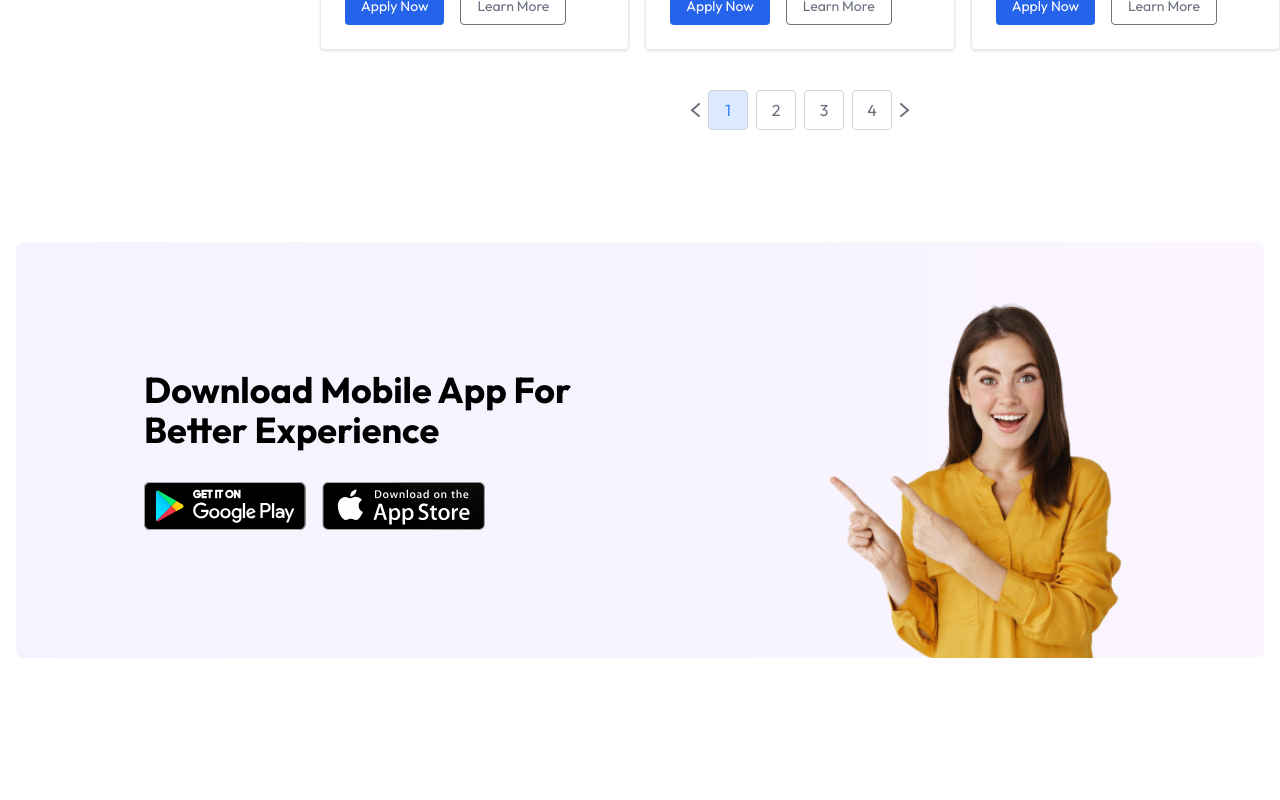
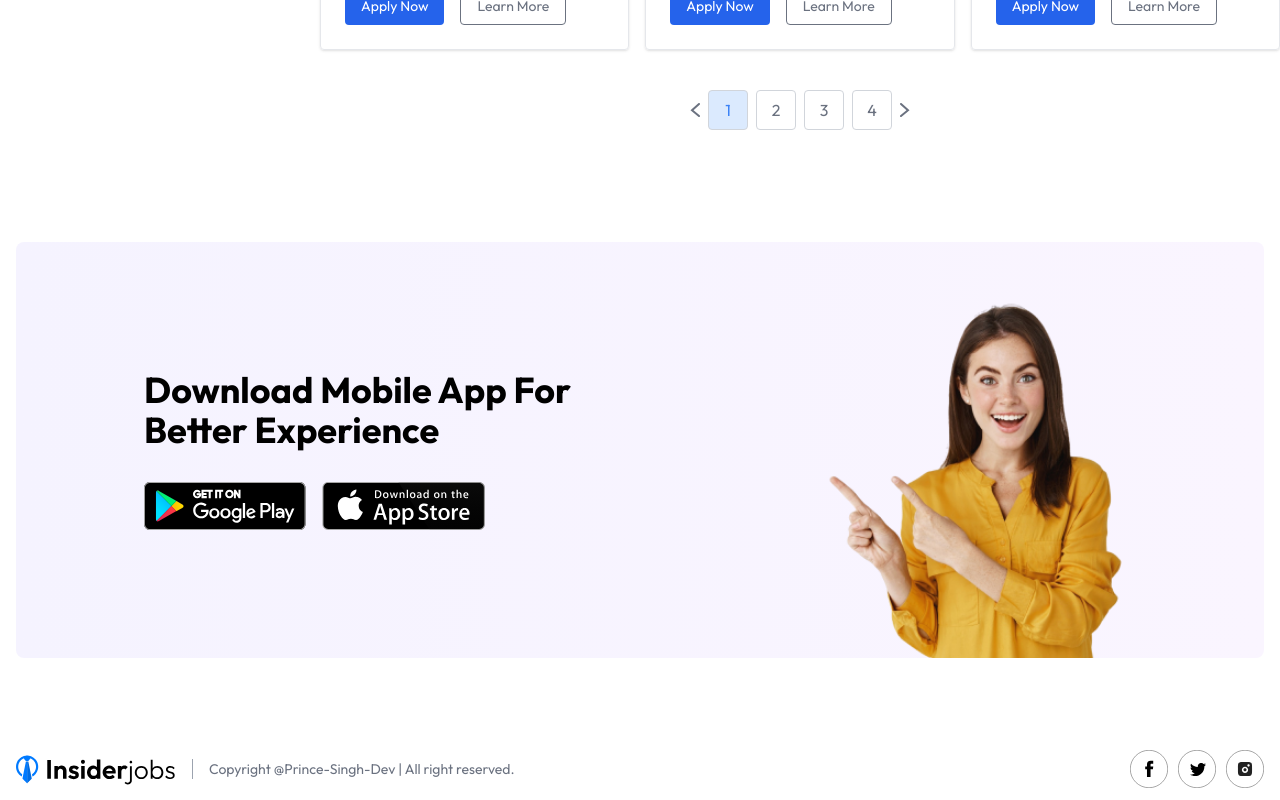
Before and after one commit to Prince-Singh-Dev/JobSphere, a React (Vite) app in the folder client/: page / in a window 1280 px wide. Shown: the part 1268-2068 px from the top of the page. Before the commit the page ends 2006 px from the top, so only its background shows below. Built offline with nearby package versions, Linux system fonts and the light colour scheme; no server answers.

Commit message:
Created the footer

```diff
--- /dev/null
+++ b/client/src/components/Footer.jsx
@@ -0,0 +1,18 @@
+import React from 'react'
+import { assets } from '../assets/assets'
+
+const Footer = () => {
+  return (
+    <div className='container px-4 2xl:px-20 mx-auto flex items-center justify-between gap-4 py-3 mt-20'>
+      <img width={160} src={assets.logo} alt="" />
+      <p className='flex-1 border-l border-gray-400 pl-4 text-sm text-gray-500 max-sm:hidden'>Copyright @Prince-Singh-Dev | All right reserved.</p>
+      <div className='flex gap-2.5'>
+        <img width={38} src={assets.facebook_icon} alt="Facebook" />
+        <img width={38} src={assets.twitter_icon} alt="Twitter" />
+        <img width={38} src={assets.instagram_icon} alt="Instagram" />
+      </div>
+    </div>
+  )
+}
+
+export default Footer
--- a/client/src/pages/Home.jsx
+++ b/client/src/pages/Home.jsx
@@ -3,6 +3,7 @@
 import Hero from '../components/Hero'
 import JobListing from '../components/JobListing'
 import AppDownload from '../components/AppDownload'
+import Footer from '../components/Footer'
 
 const Home = () => {
   return (
@@ -11,6 +12,7 @@
         <Hero/>
         <JobListing/>
         <AppDownload/>
+        <Footer/>
     </div>
   )
 }
```
